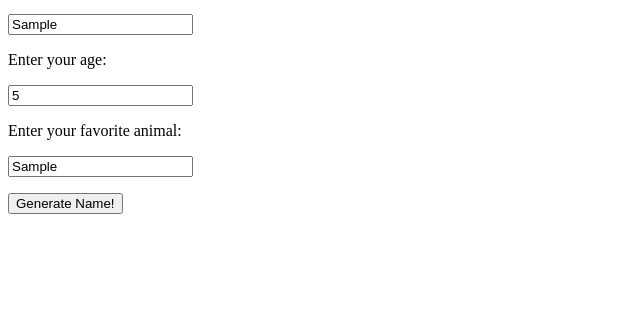
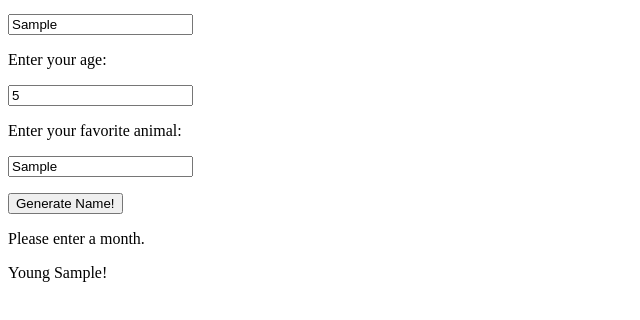
Before and after one commit to thir5ch/webdev-fall2026, a plain HTML site: page activities/css/javascript/madlib/name-generator/index.html in a window 1280 px wide. Both pictures are taken after typing "Sample", "5", "Sample" into the empty fields and a click on the button "Generate Name!". Shown: the part 100-420 px from the top of the page, without its empty margins (0-640 px from the left). Drawn offline with Linux system fonts and the light colour scheme.

Commit message:
overideformonth

```diff
--- a/activities/css/javascript/madlib/name-generator/index.html
+++ b/activities/css/javascript/madlib/name-generator/index.html
@@ -21,6 +21,8 @@
 
     <p><button onclick="checkName()">Generate Name!</button></p>
 
+    <p id="message"></p>
+
     <p id="result"></p>
 
 
--- a/activities/css/javascript/madlib/name-generator/script.js
+++ b/activities/css/javascript/madlib/name-generator/script.js
@@ -7,6 +7,7 @@ function checkName() {
     let enteredMonth = document.getElementById("month").value;
     let enteredAge = Number(document.getElementById("age").value);
     let enteredAnimal = document.getElementById("animal").value;
+    let message = document.getElementById("message");
 
     // Step 2: Find the paragraph where we will show the result.
     let result = document.getElementById("result");
@@ -26,6 +27,7 @@ function checkName() {
     }
     else {
         message.textContent = "Please enter a month.";
+        enteredMonth = "";
     }
 
     if(enteredAge >=1 && enteredAge < 20) {
```
